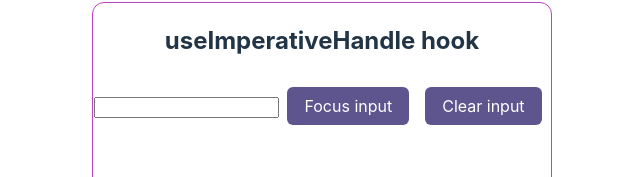
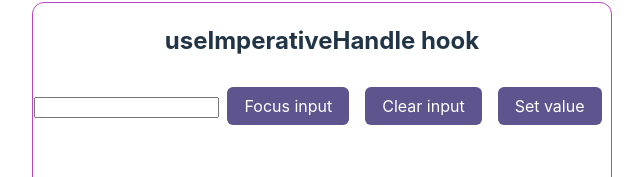
Before and after one commit to burlai/simple-frontend-react-start, a React (Vite) app: page / in a window 1280 px wide. Shown: the part 224-401 px from the top of the page, without its empty margins (319-962 px from the left). Built offline with nearby package versions, Linux system fonts and the light colour scheme.

Commit message:
setValue update

```diff
--- a/src/App.tsx
+++ b/src/App.tsx
@@ -13,9 +13,9 @@ function App() {
     inputRef.current?.clear();
   };
 
-  // const handleValue = () => {
-  //   inputRef.current?.setValue();
-  // };
+  const handleValue = () => {
+    inputRef.current?.setValue();
+  };
 
   return (
     <>
@@ -36,9 +36,9 @@ function App() {
           Clear input
         </button>
 
-        {/* <button className="button" onClick={handleValue}>
+        <button className="button" onClick={handleValue}>
           Set value
-        </button> */}
+        </button>
       </div>
     </>
   );
--- a/src/components/CustomInput.tsx
+++ b/src/components/CustomInput.tsx
@@ -3,7 +3,7 @@ import { useImperativeHandle, forwardRef, useRef } from "react";
 export type CustomInputHandle = {
   focus: () => void;
   clear: () => void;
-  //   setValue: () => void;
+  setValue: () => void;
 };
 
 export const CustomInput = forwardRef<CustomInputHandle>((_, ref) => {
@@ -22,11 +22,11 @@ export const CustomInput = forwardRef<CustomInputHandle>((_, ref) => {
           inputRef.current.value = "";
         }
       },
-      //   setValue: () => {
-      //     if (inputRef.current) {
-      //       inputRef.current.value = "some text";
-      //     }
-      //   },
+      setValue: () => {
+        if (inputRef.current) {
+          inputRef.current.value = "some text";
+        }
+      },
     }),
     []
   );
```
